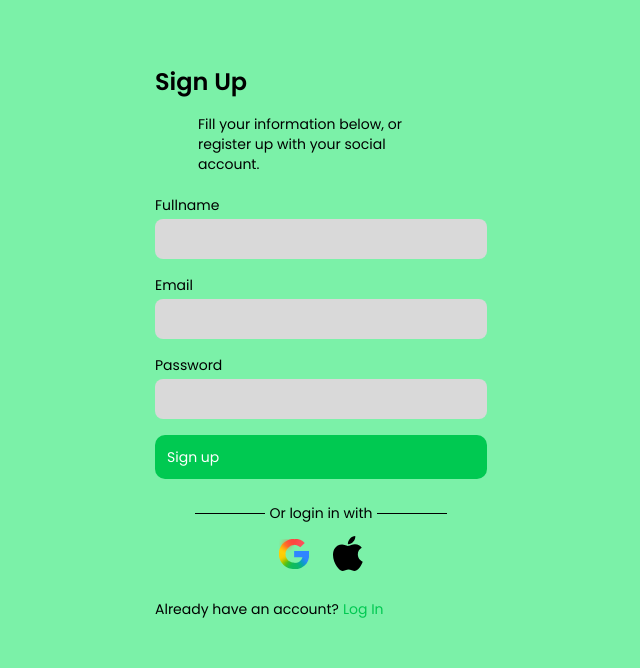
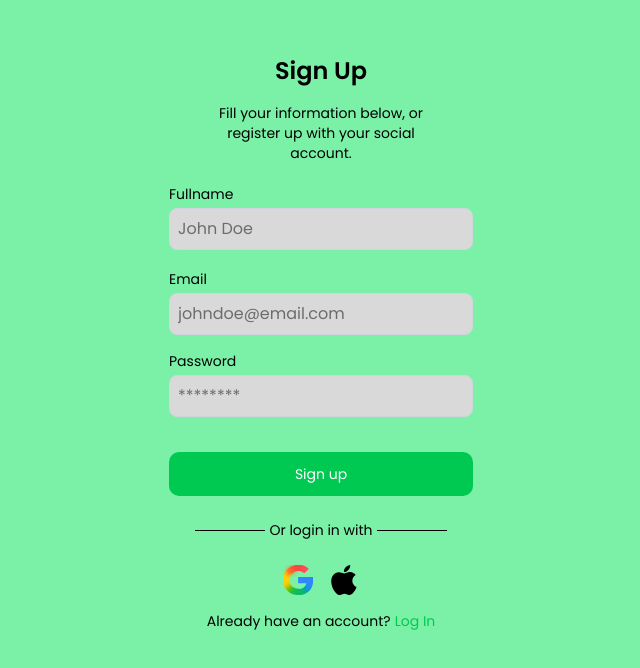
Before and after one commit to BuildspaceHub/ledgrx, a React (Vite) app: page /auth/signup in a window 1280 px wide. Shown: the part 104-772 px from the top of the page, without its empty margins (319-959 px from the left). Built offline with nearby package versions, Linux system fonts and the light colour scheme.

Commit message:
worked on sign up and log validation

```diff
--- a/src/index.css
+++ b/src/index.css
@@ -3,6 +3,7 @@
 
 :root {
   --color-brand: #52c218;
+
   --font-bricolage: "Bricolage Grotesque", sans-serif;
   --font-poppins: "Poppins", sans-serif;
 }
--- a/src/pages/auth/Login.jsx
+++ b/src/pages/auth/Login.jsx
@@ -1,57 +1,127 @@
-import React from "react";
+import { useState } from "react";
+import { Link } from "react-router-dom";
+import joi from "joi";
+
+const loginSchema = joi.object({
+  email: joi
+    .string()
+    .email({ tlds: { allow: false } })
+    .required()
+    .messages({
+      "string.empty": "email required",
+      "string.email": "invalid email",
+    }),
+  password: joi.string().required().messages({
+    "string.empty": "password required",
+  }),
+});
 
 function Login() {
+  const [errors, setErrors] = useState({});
+  const [formData, setFormData] = useState({
+    email: "",
+    password: "",
+  });
+  const handleSubmit = (e) => {
+    e.preventDefault();
+
+    const { error } = loginSchema.validate(formData, { abortEarly: false });
+
+    if (error) {
+      const validationErrors = {};
+      error.details.forEach((err) => {
+        validationErrors[err.path[0]] = [err.message];
+      });
+
+      setErrors(validationErrors);
+      return;
+    }
+
+    if (
+      formData.email === "johndoe@email.com" &&
+      formData.password === "pass123"
+    ) {
+      setErrors({});
+    } else {
+      setErrors({ auth: ["The email or password you entered is incorrect."] });
+    }
+  };
   return (
-    <main>
-      <div className="mt-23.25 px-10">
-        <p className=" text-2xl font-semibold pb-4">Welcome Back</p>
+    <form onSubmit={handleSubmit}>
+      <div className="mt-23.25 px-10 w-[384px]">
+        <p className=" text-2xl font-semibold text-center pb-4">Welcome Back</p>
         <div className="flex justify-center pb-5.25">
-          <p className="text-sm w-61.5">
+          <p className="text-sm text-center w-61.5">
             Sign in to manage your expenses and stay on top of your finances.
           </p>
         </div>
         <div className="flex flex-col pb-4">
           <label className="text-start text-sm pb-1">Email</label>
           <input
-            className="p-2 bg-[#D9D9D9] text-base outline-none rounded-lg"
-            placeholder=""
+            value={formData.email}
+            onChange={(e) =>
+              setFormData({ ...formData, email: e.target.value })
+            }
+            className={`p-2 bg-[#D9D9D9] text-base outline-none rounded-lg border ${
+              errors.email ? "border-red-500" : "border-gray-300"
+            }`}
+            placeholder="johndoe@email.com"
           />
+          {errors.email && (
+            <span className="text-red-600 text-xs mt-1">{errors.email[0]}</span>
+          )}
         </div>
         <div className="flex flex-col ">
           <label className="text-start pb-1 text-sm">Password</label>
           <input
-            className="p-2 bg-[#D9D9D9] text-base outline-none rounded-lg"
-            placeholder=""
+            type="password"
+            value={formData.password}
+            onChange={(e) =>
+              setFormData({ ...formData, password: e.target.value })
+            }
+            className={`p-2 bg-[#D9D9D9] text-base outline-none rounded-lg border ${
+              errors.password ? "border-red-500" : "border-gray-300"
+            }`}
+            placeholder="******"
           />
+          {errors.password && (
+            <span className="text-red-600 text-xs mt-1">
+              {errors.password[0]}
+            </span>
+          )}
         </div>
         <p className="text-start pb-6 text-sm pt-3.25 font-normal text-green-500">
           Forgot password
         </p>
-        <div className="w-full cursor-pointer rounded-[10px] mb-6 bg-green-500">
-          <button className="text-white p-3 items-center text-sm">
-            Log In{" "}
-          </button>
+        <div className="w-full text-center cursor-pointer rounded-[10px] mb-6 bg-green-500">
+          <button className="text-white p-3 text-sm">Log In </button>
         </div>
         <div className="w-full flex items-center shadow-[0px_4px_4px_0px_#0000001A] gap-9 mb-3.5 justify-center rounded-[10px]  bg-white">
-          <img src="/images/google.svg" alt="google" />
-          <button className="text-black p-3 items-center text-sm">
-            Continue with Google{" "}
-          </button>
+          <a href="#" className="flex">
+            <img src="/images/google.svg" alt="google" />
+            <span className="text-black p-3 items-center text-sm">
+              Continue with Google{" "}
+            </span>
+          </a>
         </div>
         <div className="w-full rounded-[10px] shadow-[0px_4px_4px_0px_#0000001A] gap-9 flex justify-center items-center bg-white">
-          <img src="/images/apple.svg" alt="google" />
-          <button className="text-black p-3 items-center text-sm">
-            Continue with Apple
-          </button>
+          <a href="#" className="flex">
+            <img src="/images/apple.svg" alt="google" />
+            <span className="text-black p-3 items-center text-sm">
+              Continue with Apple
+            </span>
+          </a>
         </div>
-        <div className="mt-4">
+        <div className="mt-4 text-center">
           <p className="text-sm font-normal">
             Don’t have an account?
-            <span className="text-green-500 ml-1">Sign up</span>
+            <Link to="/auth/signup">
+              <span className="text-green-500 ml-1">Sign up</span>
+            </Link>
           </p>
         </div>
       </div>
-    </main>
+    </form>
   );
 }
 
--- a/src/pages/auth/SignUp.jsx
+++ b/src/pages/auth/SignUp.jsx
@@ -1,37 +1,113 @@
+import { Link } from "react-router-dom";
+import { useState } from "react";
+import { z } from "zod";
+
+const signupSchema = z.object({
+  fullName: z.string().min(1, "Fullname required"),
+  email: z.string().min(1, "Email is required").email("Invalid email format"),
+  password: z
+    .string()
+    .min(8, "Password is too short. Minimum length is 8 characters"),
+});
+
 function SignUp() {
+  const [formData, setFormData] = useState({
+    email: "",
+    password: "",
+    fullName: "",
+  });
+  const [errors, setErrors] = useState({});
+  const [successMessage, setSuccessMessage] = useState("");
+
+  const handleSubmit = (e) => {
+    e.preventDefault();
+
+    const result = signupSchema.safeParse(formData);
+    if (!result.success) {
+      setErrors(result.error.flatten((issue) => issue.message).fieldErrors);
+      setSuccessMessage("");
+      return;
+    }
+
+    setErrors({});
+    setSuccessMessage("Sign-up successful! Welcome aboard.");
+    setFormData({ fullName: "", email: "", password: "" });
+  };
   return (
-    <main>
-      <div className="mt-23.25 px-10">
-        <p className=" text-2xl font-semibold pb-4">Sign Up</p>
+    <form onSubmit={handleSubmit}>
+      <div className="mt-23.25 px-10 w-[384px] ">
+        <p className=" text-2xl font-semibold text-center pb-4">Sign Up</p>
         <div className="flex justify-center pb-5.25">
-          <p className="text-sm w-61.5">
+          <p className="text-sm text-center w-61.5">
             Fill your information below, or register up with your social
             account.
           </p>
         </div>
-        <div className="flex flex-col pb-4">
+        {successMessage && (
+          <div className="bana" style={{ color: "green", padding: "10px" }}>
+            {successMessage}
+          </div>
+        )}
+
+        <div className="flex  flex-col pb-4 min-h-21.25">
           <label className="text-start text-sm pb-1">Fullname</label>
+
           <input
-            className="p-2 bg-[#D9D9D9] text-base outline-none rounded-lg"
-            placeholder=""
+            value={formData.fullName}
+            onChange={(e) =>
+              setFormData({ ...formData, fullName: e.target.value })
+            }
+            className={`p-2 w-full bg-[#D9D9D9] text-base outline-none rounded-lg border ${
+              errors.fullName ? "border-red-500" : "border-gray-300"
+            }`}
+            placeholder="John Doe"
           />
+
+          {errors.fullName && (
+            <span className="text-red-600 text-xs mt-1">
+              {errors.fullName[0]}
+            </span>
+          )}
         </div>
         <div className="flex flex-col mb-4  ">
           <label className="text-start pb-1 text-sm">Email</label>
+
           <input
-            className="p-2 bg-[#D9D9D9] text-base outline-none rounded-lg"
-            placeholder=""
+            value={formData.email}
+            onChange={(e) =>
+              setFormData({ ...formData, email: e.target.value })
+            }
+            className={`p-2 w-full bg-[#D9D9D9] text-base outline-none rounded-lg border ${
+              errors.email ? "border-red-500" : "border-gray-300"
+            }`}
+            placeholder="johndoe@email.com"
           />
+          {errors.email && (
+            <span className="text-red-600 text-xs mt-1">{errors.email[0]}</span>
+          )}
         </div>
-        <div className="flex flex-col mb-4 ">
+        <div className="flex flex-col mb-4 min-h-21.25 ">
           <label className="text-start pb-1 text-sm">Password</label>
+
           <input
-            className="p-2 bg-[#D9D9D9] text-base outline-none rounded-lg"
-            placeholder=""
+            type="password"
+            value={formData.password}
+            onChange={(e) =>
+              setFormData({ ...formData, password: e.target.value })
+            }
+            className={`p-2 w-full bg-[#D9D9D9] text-base outline-none rounded-lg border ${
+              errors.password ? "border-red-500" : "border-gray-300"
+            }`}
+            placeholder="********"
           />
+          {errors.password && (
+            <span className="text-red-600 text-xs mt-1">
+              {errors.password[0]}
+            </span>
+          )}
         </div>
 
-        <div className="w-full cursor-pointer rounded-[10px] mb-6 bg-green-500">
+        <div className="w-full cursor-pointer text-center rounded-[10px] mb-6 bg-green-500">
           <button className="text-white p-3 items-center text-sm">
             Sign up{" "}
           </button>
@@ -43,23 +119,30 @@ function SignUp() {
           <hr className="w-17.5" />
         </div>
 
-        <div className="flex justify-center">
-          <button className="text-black p-3 items-center text-sm">
-            <img className="w-7.5" src="/images/google.svg" alt="google" />
-          </button>
+        <div className="flex items-center w-full mt-6 gap-4  justify-center">
+          <a href="#" className="text-black  text-sm">
+            <img
+              className="w-7.5 h-7.5"
+              src="/images/google.svg"
+              alt="google"
+            />
+          </a>
 
-          <button className=" text-black p-3 items-center text-sm">
-            <img className="w-7.5" src="/images/apple.svg" alt="google" />
-          </button>
+          <a href="#" className=" text-black  text-sm">
+            <img className="w-7.5 h-7.5" src="/images/apple.svg" alt="apple" />
+          </a>
         </div>
-        <div className="mt-4">
+
+        <div className="mt-4 text-center">
           <p className="text-sm font-normal">
             Already have an account?
-            <span className="text-green-500 ml-1">Log In</span>
+            <Link to="/auth/login">
+              <span className="text-green-500 ml-1">Log In</span>
+            </Link>
           </p>
         </div>
       </div>
-    </main>
+    </form>
   );
 }
 
```
Also changed, not shown: package.json (+5 -3 lines), 1 other file (tests, documents, lock files or other folders).
